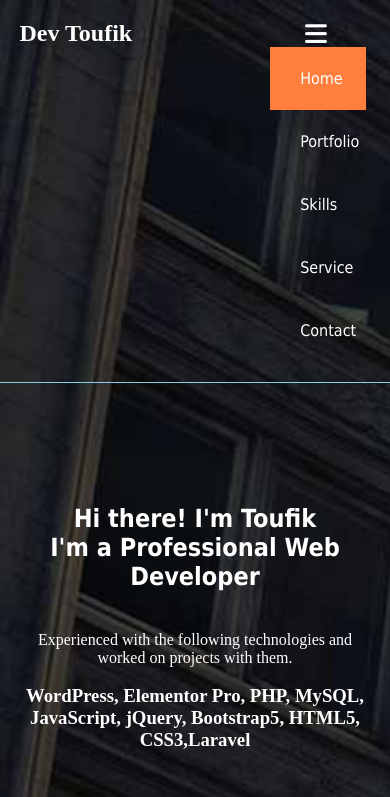
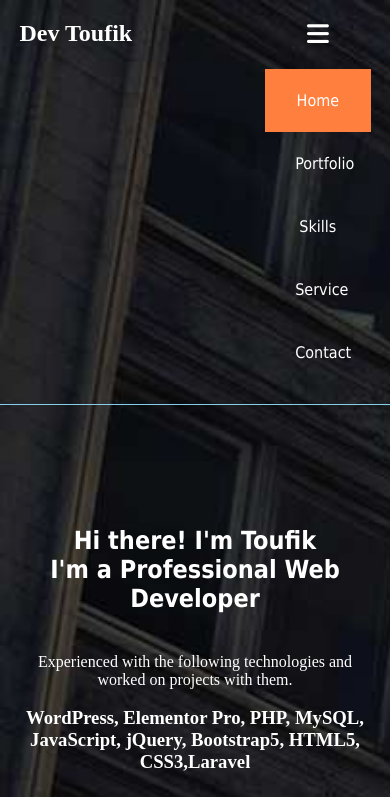
Before and after one commit to toufik15/portfolio, a plain HTML site: page index.html in a window 390 px wide. Both pictures are taken after a click on the link 310 px from the left and 22 px from the top of the page. Shown: the top 797 px of the page. Drawn offline with Linux system fonts and the light colour scheme.

Commit message:
secound commit

```diff
--- a/js/scripts.js
+++ b/js/scripts.js
@@ -13,6 +13,7 @@ jQuery(document).ready(function(){
 		if(screnwidth>768){
 
 			jQuery(".menu-area ul").removeAttr("style");
+			jQuery("body").removeClass(".container");
 		}
 	});
 
--- a/style.css
+++ b/style.css
@@ -77,10 +77,9 @@ body{
 }
 .menu-area ul li{
 	list-style-type: none;
-	margin: 0 5px;
+	/*margin: 0 5px;*/
 }
-.menu-area ul li a,
-.bars{
+.menu-area ul li a{
 	padding: 22px 30px;
 	display: block;
 	text-decoration: none;
@@ -92,9 +91,17 @@ body{
 }
 .bars{
 	display: none;
+	padding: 22px 30px;
+	text-decoration: none;
+	color: white;
+	text-transform: capitalize;
+	font-family: tahoma;
+	font-size: 16px;
 }
 .bars i{
-	float: right;
+	display: block;
+	text-align: center;
+	margin: 0;
 	font-size: 25px;
 }
 .menu-area ul li a:hover{
@@ -301,7 +308,7 @@ body{
 	background:#FC427B ;
 	border-radius: 30px;
 	margin: 0;
-	font-size: 20px;
+	font-size: 18px;
 	color: white;
 	font-weight: bold;
 }
@@ -572,22 +579,28 @@ textarea{
 	}
 	.bars{
 	display: block;
-	text-align: center;
-	width: 30%;
-
-
+	}
+	.bars i{
+		text-align: center;
 	}
 	.menu-area ul{
 		flex-direction: column;
-		float: right;
 		display: none;
+		width: 	100%;
+		margin: 0;
+		padding: 0;
 	}
 	.menu-area ul li a{
 		text-align: center;
 	}
+	.menu-area ul li{
+		margin: 0;
+		padding: 0;
+	}
 	.header .menu-area{
 		width: 30%;
-		float: right;
+		justify-content:center;
+		float: 	right;
 
 	}
 	.header{
```
